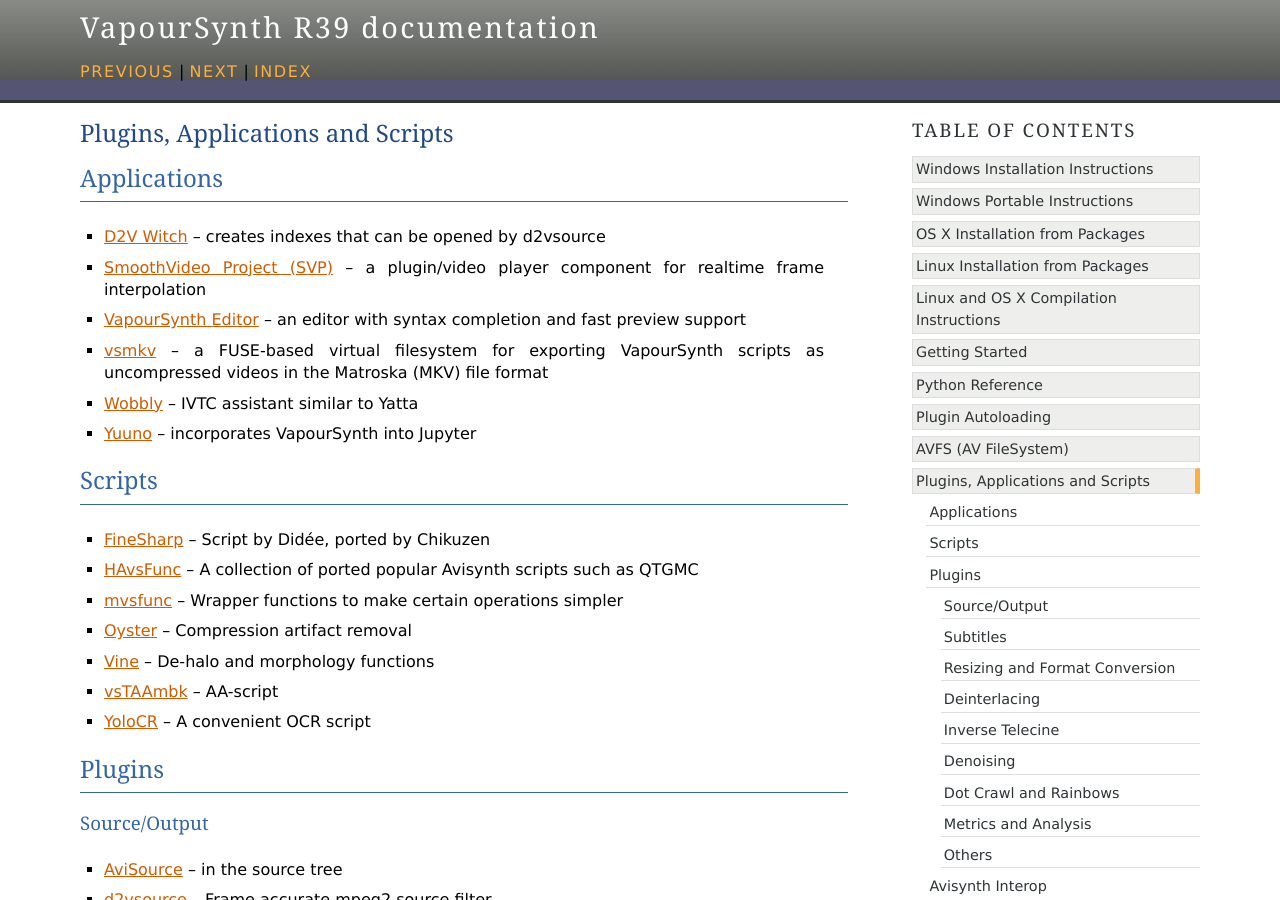
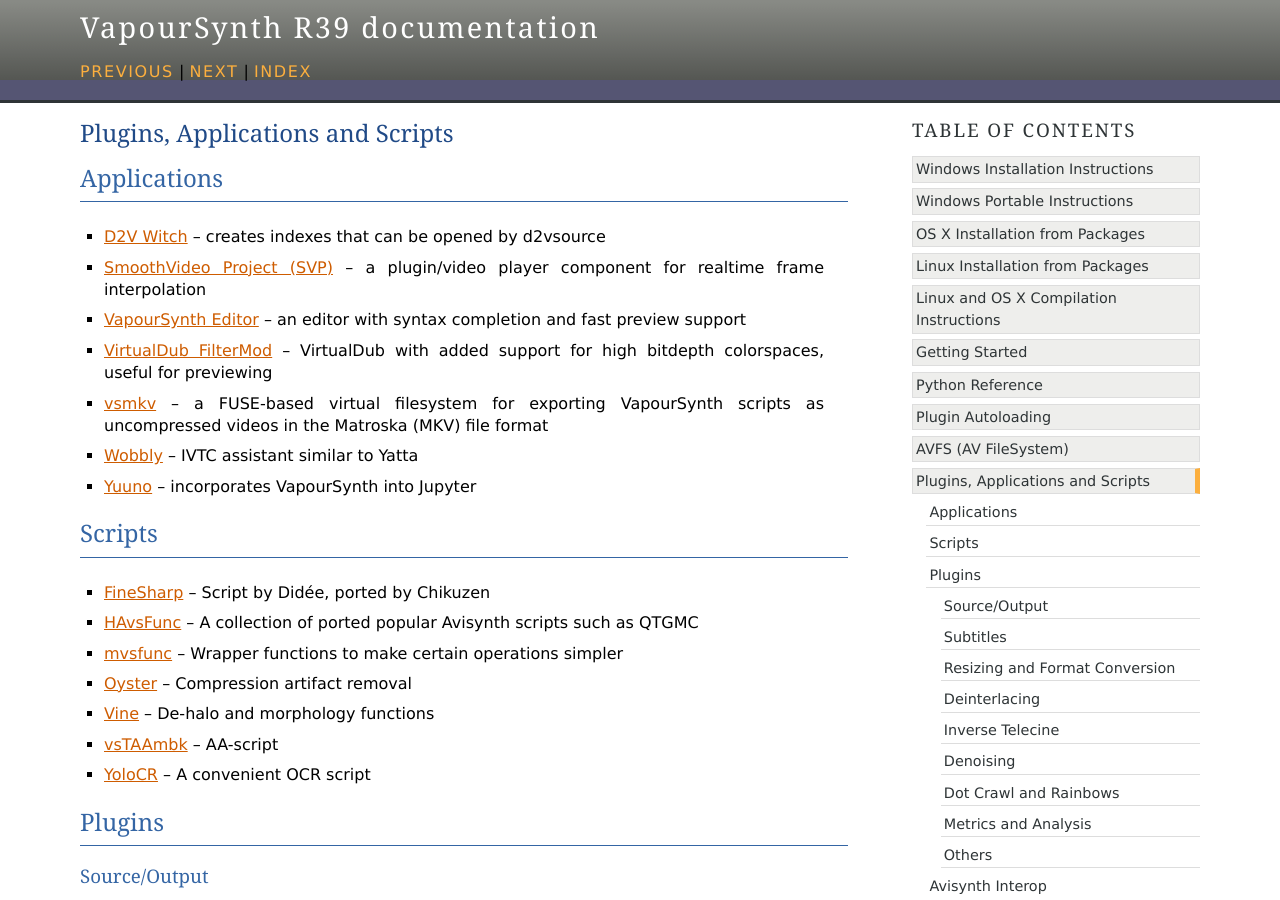
Before and after one commit to vapoursynth/vapoursynth, a Sphinx documentation site: the page built from doc/pluginlist.rst, in a window 1280 px wide and 900 px high. Built offline with Sphinx 7.4.7, drawn with Linux system fonts in a browser that asks for light colours; formulas are drawn with MathJax 3.

```diff
--- a/doc/pluginlist.rst
+++ b/doc/pluginlist.rst
@@ -6,6 +6,7 @@ Applications
 * `D2V Witch <https://github.com/dubhater/D2VWitch>`_ -- creates indexes that can be opened by d2vsource
 * `SmoothVideo Project (SVP) <https://www.svp-team.com/wiki/Main_Page>`_ -- a plugin/video player component for realtime frame interpolation
 * `VapourSynth Editor <https://bitbucket.org/mystery_keeper/vapoursynth-editor>`_ -- an editor with syntax completion and fast preview support
+* `VirtualDub FilterMod <https://sourceforge.net/projects/vdfiltermod/>`_ -- VirtualDub with added support for high bitdepth colorspaces, useful for previewing
 * `vsmkv <https://github.com/fluxamp/vsmkv>`_ -- a FUSE-based virtual filesystem for exporting VapourSynth scripts as uncompressed videos in the Matroska (MKV) file format
 * `Wobbly <http://forum.doom9.org/showthread.php?t=172496>`_ -- IVTC assistant similar to Yatta
 * `Yuuno <https://yuuno.encode.moe/>`_ -- incorporates VapourSynth into Jupyter
```
Also changed, not shown: other parts of doc/pluginlist.rst (+1 -0 lines).
